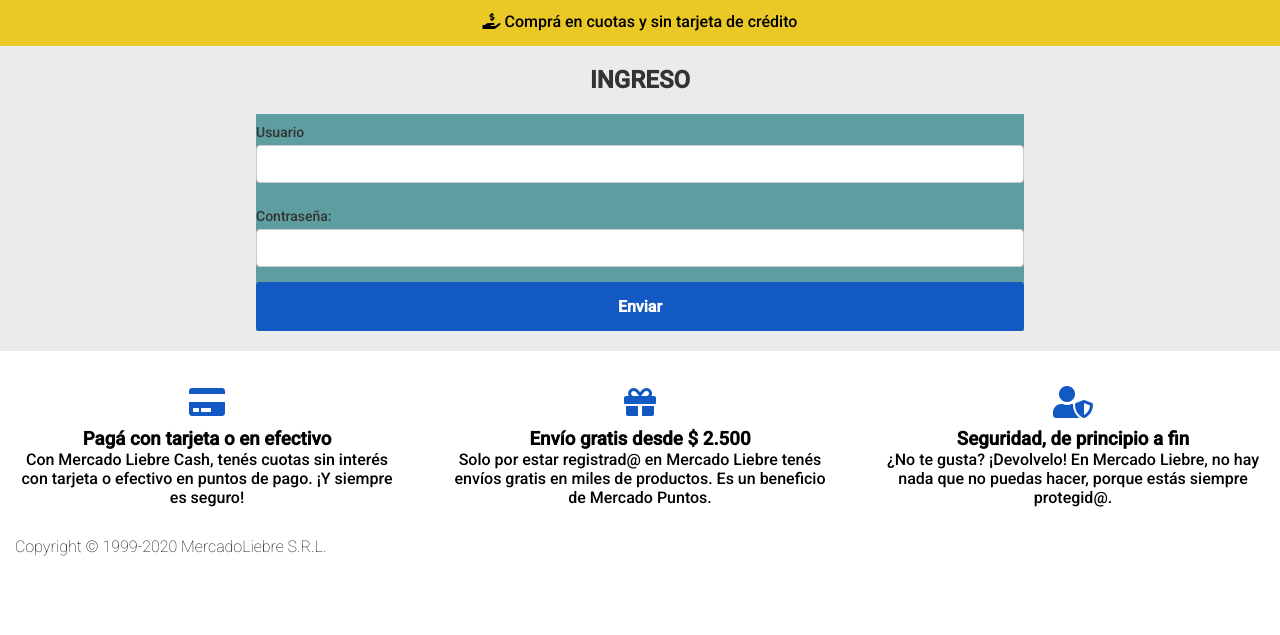
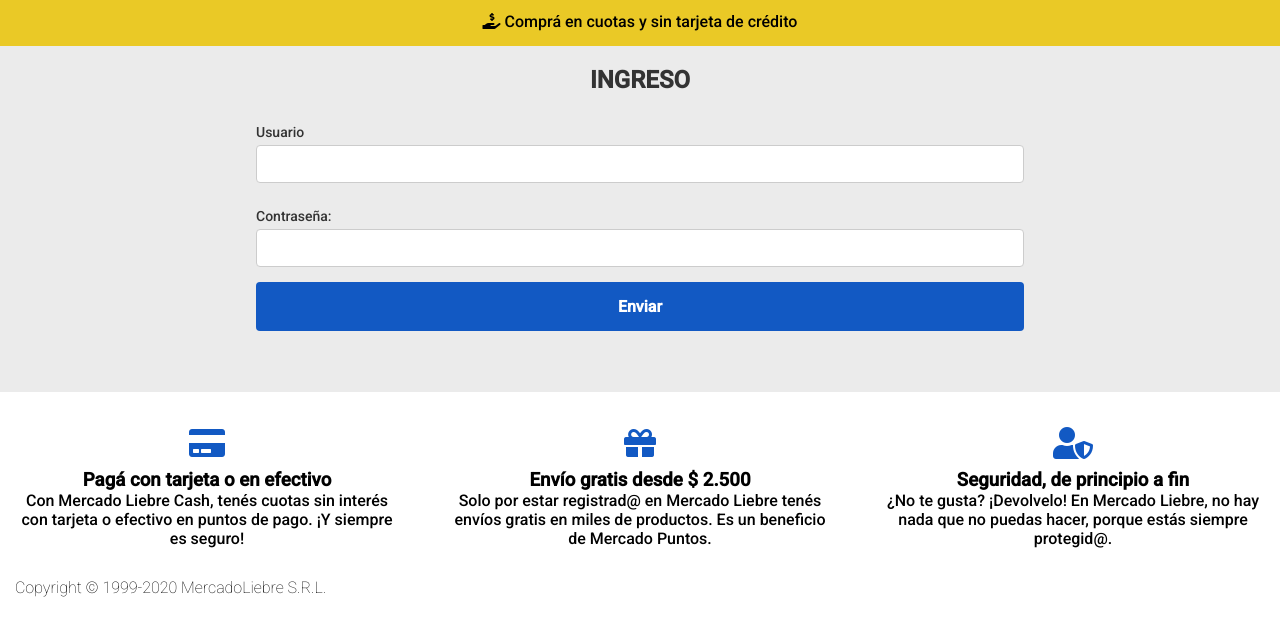
Before and after one commit to AbiAmaya/MercadoLiebre, a website: page views/login.html in a window 1280 px wide. Shown: the part 133-768 px from the top of the page. Drawn offline with Linux system fonts and the light colour scheme; files whose address does not match are found by name.

Commit message:
Cambios en css

```diff
--- a/public/css/styles.css
+++ b/public/css/styles.css
@@ -425,6 +425,8 @@
     .box-registro,
   .box-login{
     width: 60%;
-    background-color: cadetblue;
+  }
+  .box-login{
+    margin-bottom: 61px;
   }
 }
```
